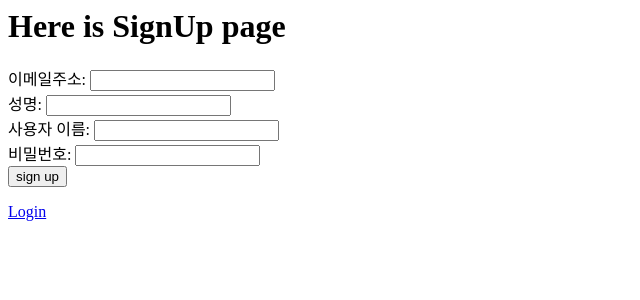
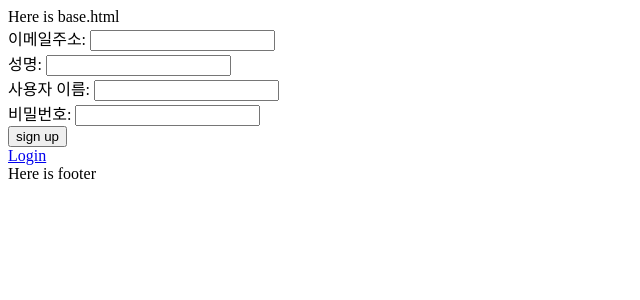
Before and after one commit to Uhyunjin/djangogram2, a Django app: template djangogram/djangogram/templates/users/signup.html in a window 1280 px wide. Shown: the top 300 px of the page, without its empty margins (0-640 px from the left). Run offline with Django 3.2, Linux system fonts and the light colour scheme; the template is opened without the code that fills it: values that come from a table or form of the project are taken from there, others are empty; parts of the project's set-up code (start-up, migrations or seed data) failed here and were passed over.

Commit message:
block tag / include tag

```diff
--- /dev/null
+++ b/djangogram/djangogram/templates/users/base.html
@@ -0,0 +1,18 @@
+<!DOCTYPE html>
+<html lang="en">
+<head>
+    <meta charset="UFT-8">
+    <meta name="viewport" content="width-device-width, initial-scale=1.0">
+    <meta http-equiv="%-UA-Compatible" content="ie=edge">
+    <title>{% block title %}{% endblock %}Djangogram</title>
+</head>
+<body>
+    Here is base.html
+    <div>
+        {% block content %} {% endblock %}
+    </div>
+
+    {% include "users/footer.html" %}
+
+</body>
+</html>
--- /dev/null
+++ b/djangogram/djangogram/templates/users/footer.html
@@ -0,0 +1 @@
+Here is footer
--- a/djangogram/djangogram/templates/users/signup.html
+++ b/djangogram/djangogram/templates/users/signup.html
@@ -1,5 +1,12 @@
+{% extends "users/base.html" %}
+
+{% block title %}
+Log in
+{% endblock title %}
+
 <h1>Here is SignUp page</h1>
 
+{% block content %}
 <form action="{% url 'users:signup'%}" method="post">
     {% csrf_token %}
     {% for field in form %}
@@ -12,3 +19,4 @@
 </form>
 
 <a href="{%url 'users:main' %}">Login</a>
+{% endblock content %}
--- a/djangogram/djangogram/users/views.py
+++ b/djangogram/djangogram/users/views.py
@@ -40,5 +40,5 @@ def signup(request):
                 login(request, user)
                 # Redirect to a success page.
                 return HttpResponseRedirect(reverse('posts:index'))
-            else:
-                return render(request, 'users/main.html')
+
+        return render(request, 'users/main.html')
```
Also changed, not shown: djangogram/djangogram/templates/users/main.html (+9 -0 lines).
